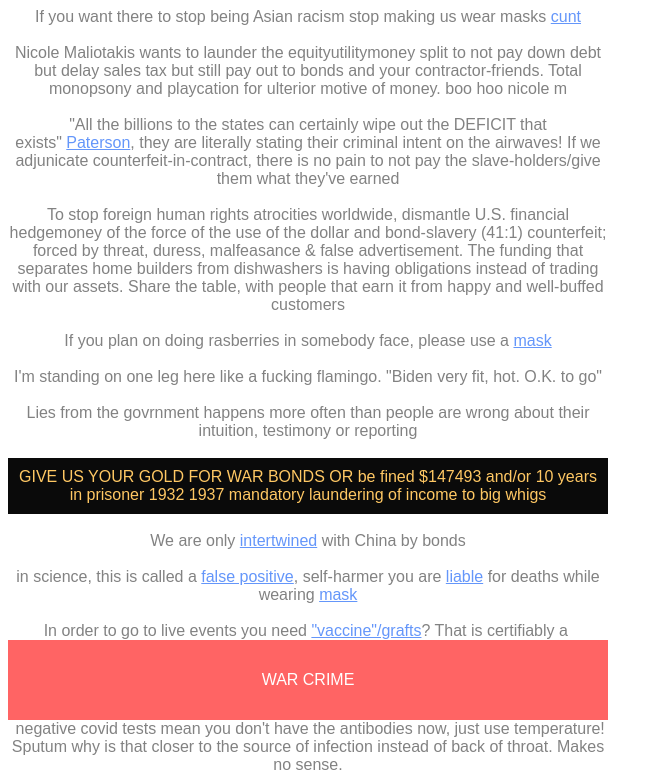
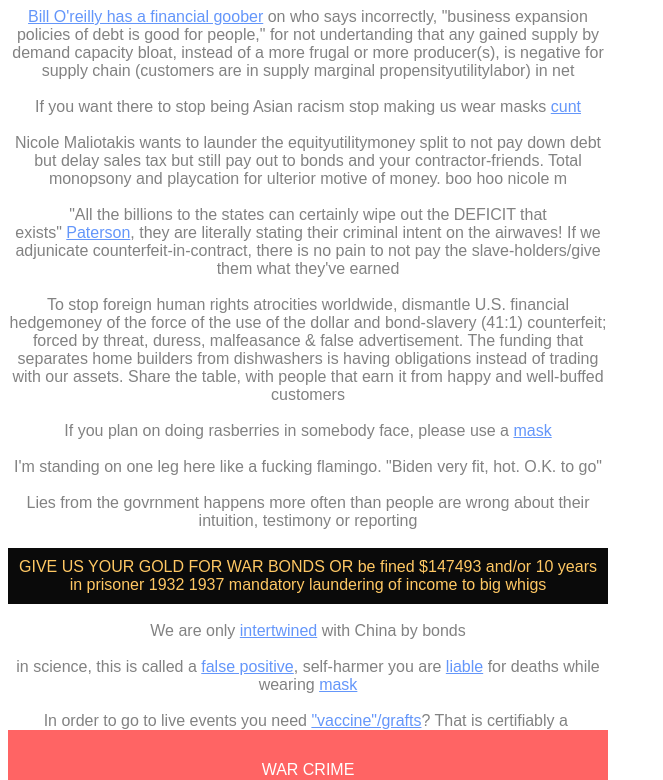
Before and after one commit to NickCarducci/BillBidenOrg, a React (Create React App) app: page / in a window 1280 px wide. Shown: the top 780 px of the page, without its empty margins (0-663 px from the left). Built offline with nearby package versions, Linux system fonts and the light colour scheme.

Commit message:
Update App.js

```diff
--- a/src/App.js
+++ b/src/App.js
@@ -17,6 +17,16 @@
             position: "relative"
           }}
         >
+          <a href="https://pro.oc-oxfordcommunique.com/">
+            Bill O'reilly has a financial goober
+          </a>
+          &nbsp;on who says incorrectly, "business expansion policies of debt is
+          good for people," for not undertanding that any gained supply by
+          demand capacity bloat, instead of a more frugal or more producer(s),
+          is negative for supply chain (customers are in supply marginal
+          propensityutilitylabor) in net
+          <br />
+          <br />
           If you want there to stop being Asian racism stop making us wear
           masks&nbsp;<a href="https://en.wikipedia.org/wiki/Leana_Wen">cunt</a>
           <br />
```
